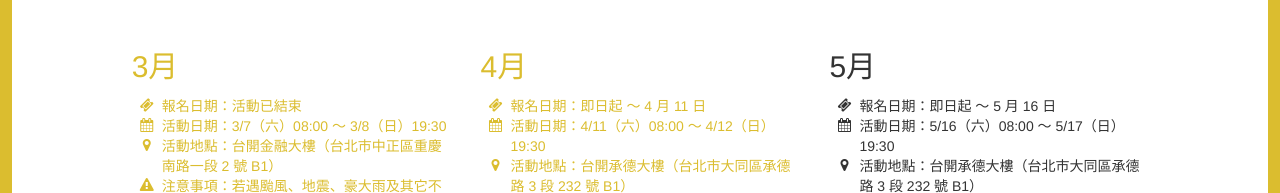
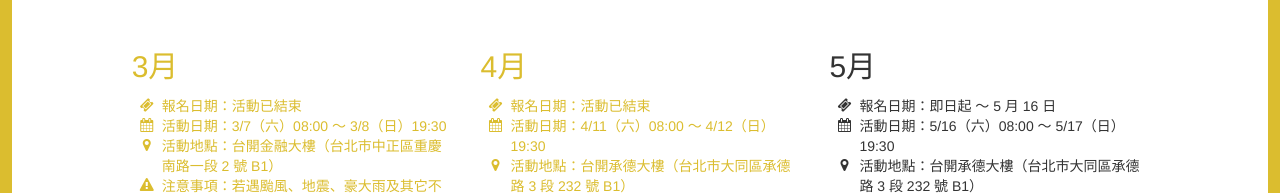
Before and after one commit to chiehwen/hackathon.tw-website, a website: page index.html in a window 1280 px wide. Shown: the part 1950-2143 px from the top of the page. Drawn offline with nearby package versions, Linux system fonts and the light colour scheme.

Commit message:
close event

```diff
--- a/index.html
+++ b/index.html
@@ -246,7 +246,7 @@
                         <ul class="fa-ul color-golden">
                             <li>
                             <i class="fa-li fa fa-ticket"></i>
-                            報名日期：即日起 ～ 4 月 11 日
+                            報名日期：活動已結束
                             </li>
                             <li>
                             <i class="fa-li fa fa-calendar"></i>
```
